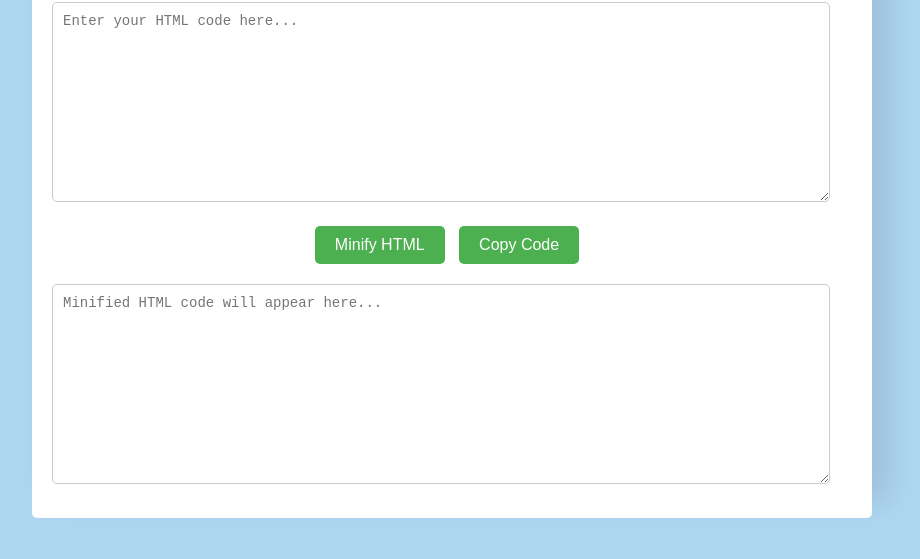
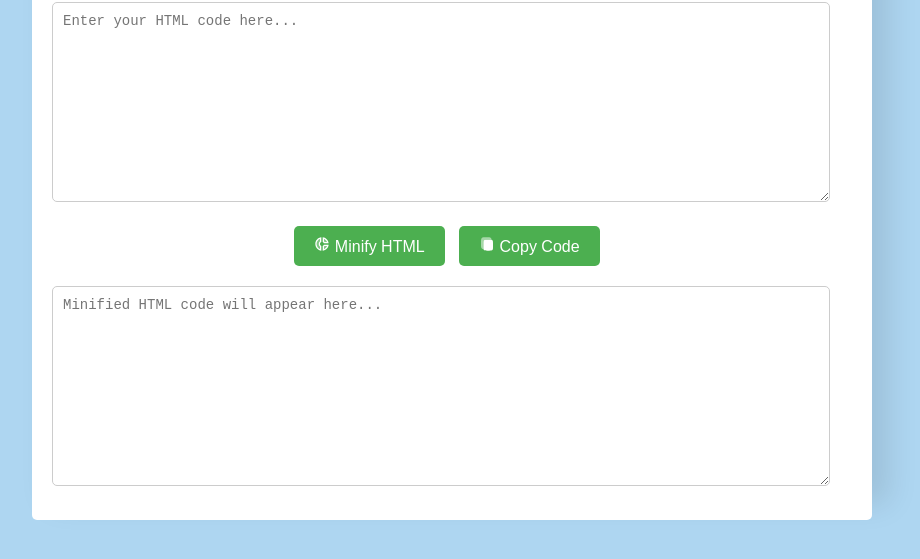
Before and after one commit to sunilsharmapoudel/html-minifier, a plain HTML site: page index.html in a window 1280 px wide. Shown: the part 121-680 px from the top of the page, without its empty margins (188-1108 px from the left). Drawn offline with Linux system fonts and the light colour scheme.

Commit message:
fevicon and icon updated

```diff
--- a/index.html
+++ b/index.html
@@ -4,7 +4,7 @@
 <meta charset="UTF-8">
 <meta name="viewport" content="width=device-width, initial-scale=1.0">
 <title>HTML Minifier</title>
-<link rel="shortcut icon" href="favicon.ico" type="image/x-icon">
+<link rel="shortcut icon" href="/assets/image/favicon.ico" type="image/x-icon">
 <style>
     body {
         font-family: Arial, sans-serif;
@@ -85,8 +85,8 @@
     <h1 style="text-align:center;"><svg xmlns="http://www.w3.org/2000/svg" width="1em" height="1em" viewBox="0 0 24 24"><g fill="none"><path d="M0 0h24v24H0z"/><path fill="currentColor" d="M14.62 2.662a1.5 1.5 0 0 1 1.04 1.85l-4.431 15.787a1.5 1.5 0 0 1-2.889-.81L12.771 3.7a1.5 1.5 0 0 1 1.85-1.039ZM7.56 6.697a1.5 1.5 0 0 1 0 2.12L4.38 12l3.182 3.182a1.5 1.5 0 1 1-2.122 2.121L1.197 13.06a1.5 1.5 0 0 1 0-2.12l4.242-4.243a1.5 1.5 0 0 1 2.122 0Zm8.88 2.12a1.5 1.5 0 1 1 2.12-2.12l4.243 4.242a1.5 1.5 0 0 1 0 2.121l-4.242 4.243a1.5 1.5 0 1 1-2.122-2.121L19.621 12z"/></g></svg>  HTML Minifier</h1>
     <textarea id="input" class="textarea" placeholder="Enter your HTML code here..."></textarea></br>
 <div class="btn-wrapper">
-    <button class="button" onclick="minify()">Minify HTML</button>
-    <button class="button" onclick="copyCode()">Copy Code</button>
+    <button class="button" onclick="minify()"><svg xmlns="http://www.w3.org/2000/svg" width="1em" height="1em" viewBox="0 0 24 24"><path fill="currentColor" d="M15.99 9h3.43C18.6 7 17 5.4 15 4.58v3.43c.37.28.71.62.99.99M4 12c0 3.35 2.04 6.24 5 7.42v-3.44c-1.23-.93-2-2.4-2-3.99C7 10.4 7.77 8.93 9 8V4.58C6.04 5.76 4 8.65 4 12m11 3.99v3.43c2-.82 3.6-2.42 4.42-4.42h-3.43c-.28.37-.62.71-.99.99" opacity="0.3"/><path fill="currentColor" d="M14.82 11h7.13c-.47-4.72-4.23-8.48-8.95-8.95v7.13c.85.31 1.51.97 1.82 1.82M15 4.58C17 5.4 18.6 7 19.42 9h-3.43c-.28-.37-.62-.71-.99-.99zM2 12c0 5.19 3.95 9.45 9 9.95v-7.13C9.84 14.4 9 13.3 9 12c0-1.3.84-2.4 2-2.82V2.05c-5.05.5-9 4.76-9 9.95m7-7.42v3.44c-1.23.92-2 2.39-2 3.98c0 1.59.77 3.06 2 3.99v3.44C6.04 18.24 4 15.35 4 12c0-3.35 2.04-6.24 5-7.42m4 10.24v7.13c4.72-.47 8.48-4.23 8.95-8.95h-7.13c-.31.85-.97 1.51-1.82 1.82m2 1.17c.37-.28.71-.61.99-.99h3.43C18.6 17 17 18.6 15 19.42z"/></svg> Minify HTML</button>
+    <button class="button" onclick="copyCode()"><svg xmlns="http://www.w3.org/2000/svg" width="1em" height="1em" viewBox="0 0 24 24"><path fill="currentColor" d="M6.6 11.397c0-2.726 0-4.089.843-4.936c.844-.847 2.201-.847 4.917-.847h2.88c2.715 0 4.073 0 4.916.847c.844.847.844 2.21.844 4.936v4.82c0 2.726 0 4.089-.844 4.936c-.843.847-2.201.847-4.916.847h-2.88c-2.716 0-4.073 0-4.917-.847c-.843-.847-.843-2.21-.843-4.936z"/><path fill="currentColor" d="M4.172 3.172C3 4.343 3 6.229 3 10v2c0 3.771 0 5.657 1.172 6.828c.617.618 1.433.91 2.62 1.048c-.192-.84-.192-1.996-.192-3.66v-4.819c0-2.726 0-4.089.843-4.936c.844-.847 2.201-.847 4.917-.847h2.88c1.652 0 2.8 0 3.638.19c-.138-1.193-.43-2.012-1.05-2.632C16.657 2 14.771 2 11 2C7.229 2 5.343 2 4.172 3.172" opacity="0.5"/></svg> Copy Code</button>
 </div>
 
     <textarea id="output" class="output" placeholder="Minified HTML code will appear here..." readonly></textarea>
```
Also changed, not shown: assets/image/favicon.ico (renamed from favicon.ico).
